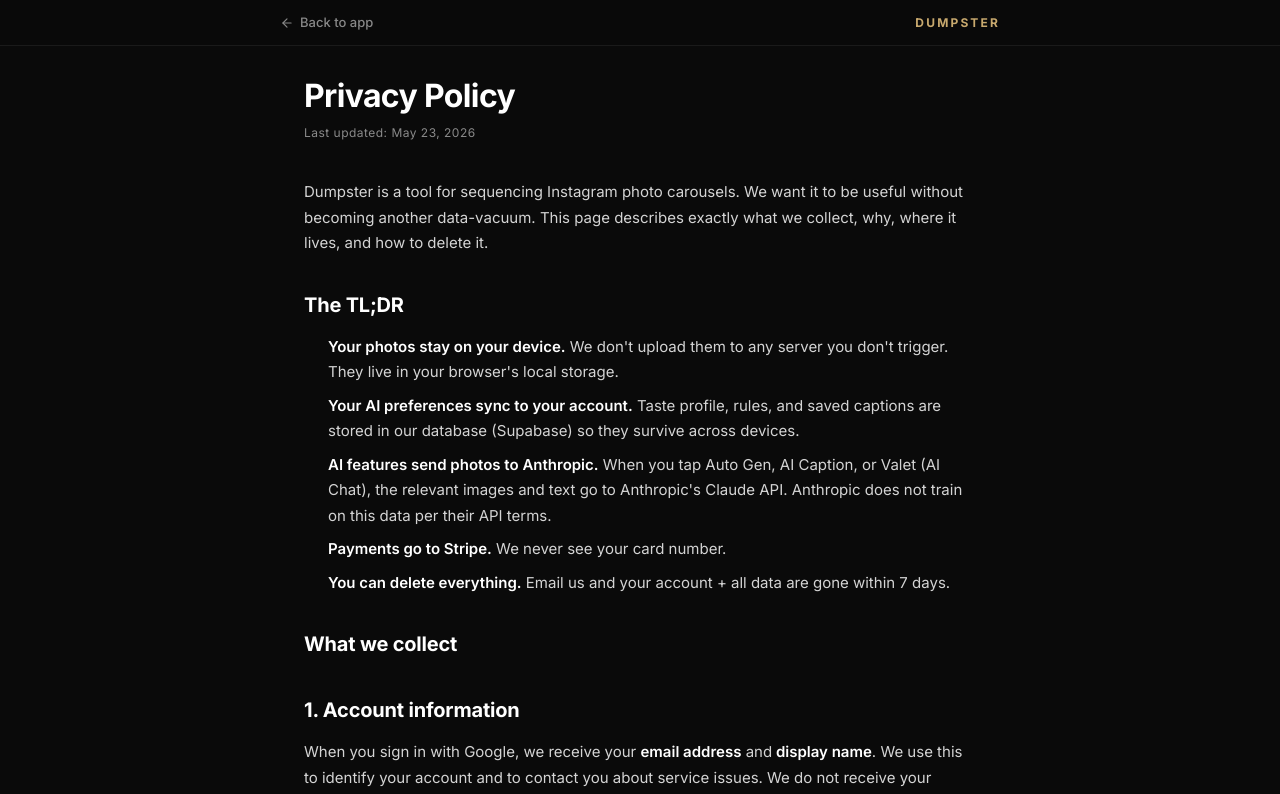
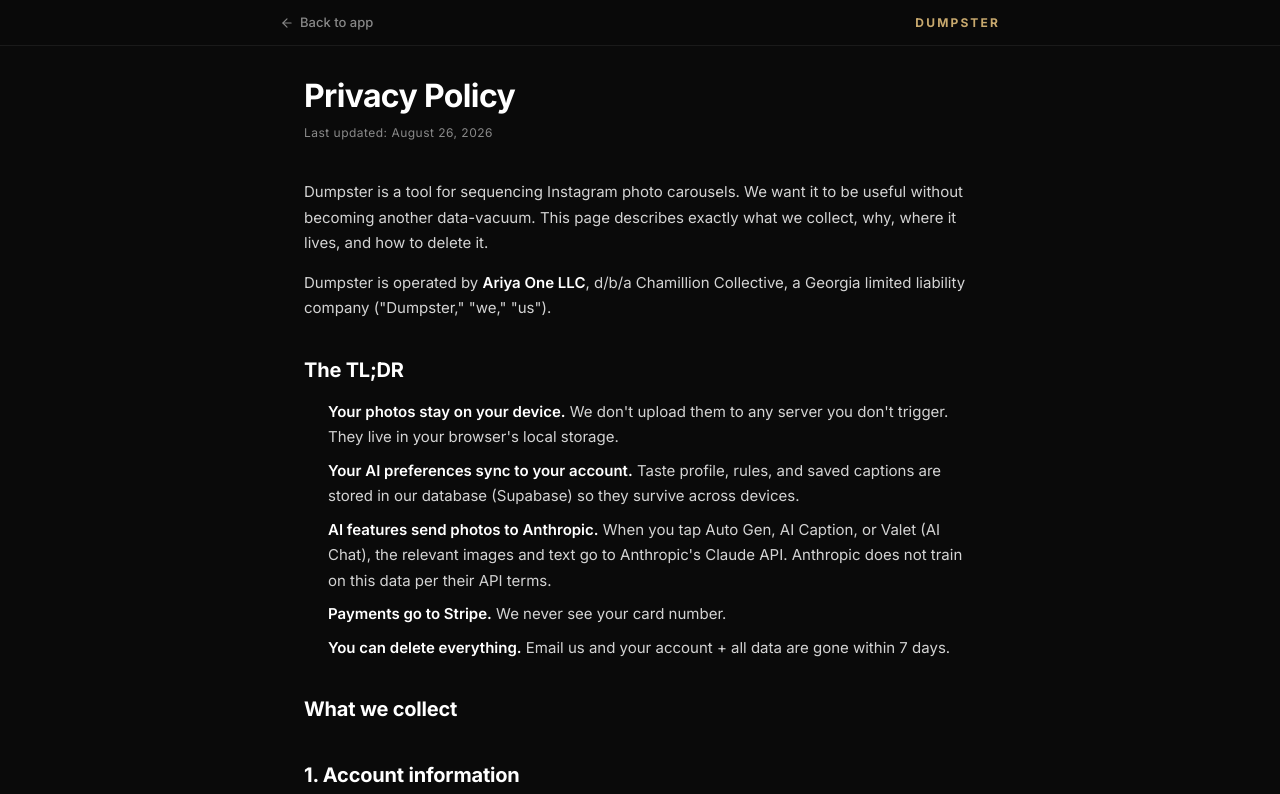
Before and after one commit to leescott2012/Dumpster-Web-manus, a React (Vite) app in the folder client/: page /privacy in a window 1280 px wide. Shown: the top 794 px of the page. Built offline with nearby package versions, Linux system fonts and the light colour scheme; no server answers.

Commit message:
chore(legal): name Ariya One LLC as operator, fix contact email

```diff
--- a/client/src/pages/Privacy.tsx
+++ b/client/src/pages/Privacy.tsx
@@ -17,11 +17,15 @@
 
 export default function Privacy() {
   return (
-    <LegalLayout title="Privacy Policy" lastUpdated="May 23, 2026">
+    <LegalLayout title="Privacy Policy" lastUpdated="August 26, 2026">
       <P>
         Dumpster is a tool for sequencing Instagram photo carousels. We want it
         to be useful without becoming another data-vacuum. This page describes
         exactly what we collect, why, where it lives, and how to delete it.
+      </P>
+      <P>
+        Dumpster is operated by <Strong>Ariya One LLC</Strong>, d/b/a Chamillion
+        Collective, a Georgia limited liability company ("Dumpster," "we," "us").
       </P>
 
       <H2>The TL;DR</H2>
@@ -159,7 +163,7 @@
         If you're in the EU, UK, or California, the regional privacy laws
         (GDPR, UK GDPR, CCPA) give you additional rights to portability and
         objection. To exercise any of these, email
-        <A href="mailto:axiomonellc@outlook.com"> axiomonellc@outlook.com</A>.
+        <A href="mailto:ariyaonellc@outlook.com"> ariyaonellc@outlook.com</A>.
       </P>
 
       <H2>Children</H2>
@@ -179,7 +183,7 @@
       <H2>Contact</H2>
       <P>
         Questions, deletion requests, or anything else:
-        <A href="mailto:axiomonellc@outlook.com"> axiomonellc@outlook.com</A>.
+        <A href="mailto:ariyaonellc@outlook.com"> ariyaonellc@outlook.com</A>.
       </P>
     </LegalLayout>
   );
```
